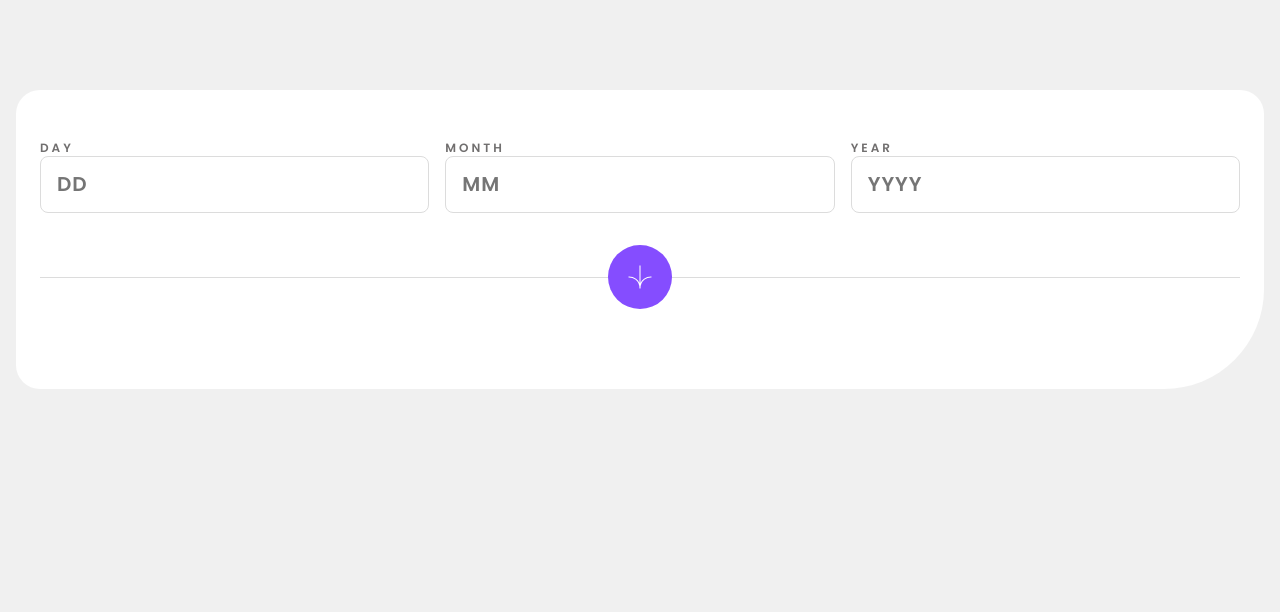
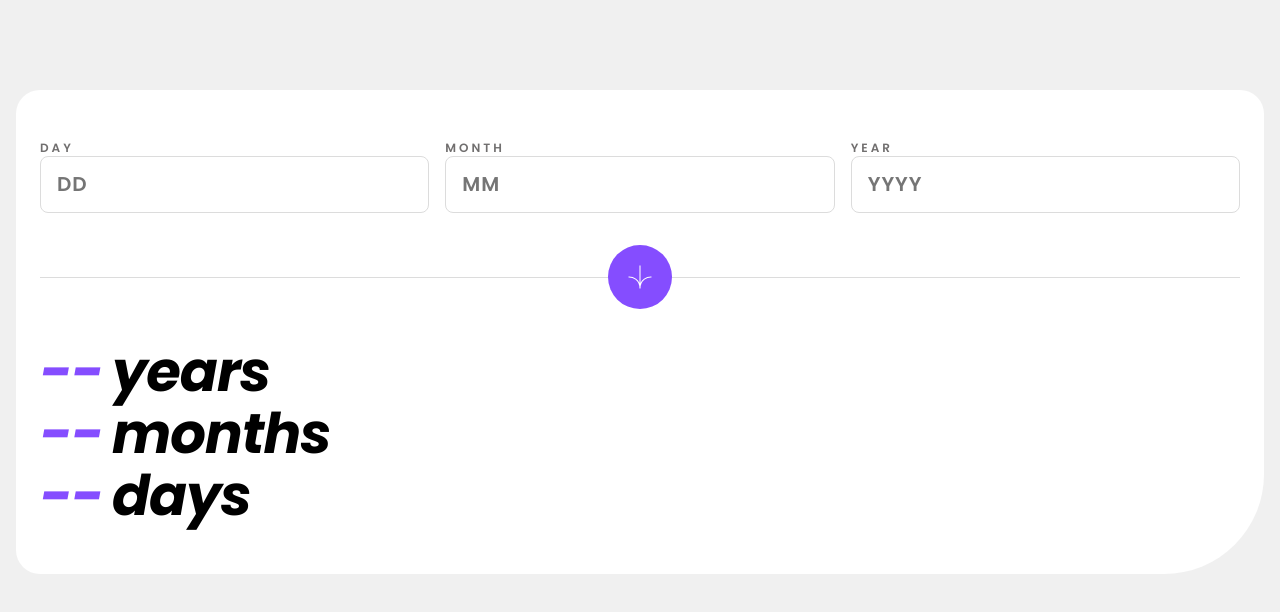
Before and after one commit to VeseMir2k/age-calculator-app, a Vue app: page / in a window 1280 px wide. Shown: the top 612 px of the page. Built offline with nearby package versions, Linux system fonts and the light colour scheme.

Commit message:
✨ (App.vue): Add TheResults component to display results alongside TheForm component 📝 (resultsItem.scss, theResults.scss, main.scss, ResultsItem.vue, TheResults.vue): Add styles and components to display and style results in the app

```diff
--- a/src/App.vue
+++ b/src/App.vue
@@ -1,13 +1,15 @@
 <template>
   <div class="App">
     <TheForm />
+    <TheResults />
   </div>
 </template>
 
 <script>
 import TheForm from './components/TheForm.vue'
+import TheResults from './components/TheResults.vue'
 export default {
   name: 'App',
-  components: { TheForm }
+  components: { TheForm, TheResults }
 }
 </script>
--- /dev/null
+++ b/src/assets/scss/components/_resultsItem.scss
@@ -0,0 +1,7 @@
+.results-item {
+  color: $black-color;
+  &__number {
+    color: $purple-color;
+    margin-right: 9px;
+  }
+}
--- /dev/null
+++ b/src/assets/scss/components/_theResults.scss
@@ -0,0 +1,3 @@
+.results {
+  @include HeadingL-mobile;
+}
--- a/src/assets/scss/main.scss
+++ b/src/assets/scss/main.scss
@@ -7,3 +7,5 @@
 @import './components/formGroup';
 @import './components/formButton';
 @import './components/formLine';
+@import './components/theResults';
+@import './components/resultsItem';
--- /dev/null
+++ b/src/components/ResultsItem.vue
@@ -0,0 +1,15 @@
+<template>
+  <div class="results-item"><span class="results-item__number">--</span>{{ text }}</div>
+</template>
+
+<script>
+export default {
+  name: 'ResultsItem',
+  props: {
+    text: {
+      type: String,
+      required: true
+    }
+  }
+}
+</script>
--- a/src/components/TheResults.vue
+++ b/src/components/TheResults.vue
@@ -1,9 +1,16 @@
 <template>
-  <div class="results"></div>
+  <div class="results">
+    <ResultsItem text="years" />
+    <ResultsItem text="months" />
+    <ResultsItem text="days" />
+  </div>
 </template>
 
 <script>
+import ResultsItem from './ResultsItem.vue'
+
 export default {
-  name: 'AppResults'
+  name: 'AppResults',
+  components: { ResultsItem }
 }
 </script>
```
